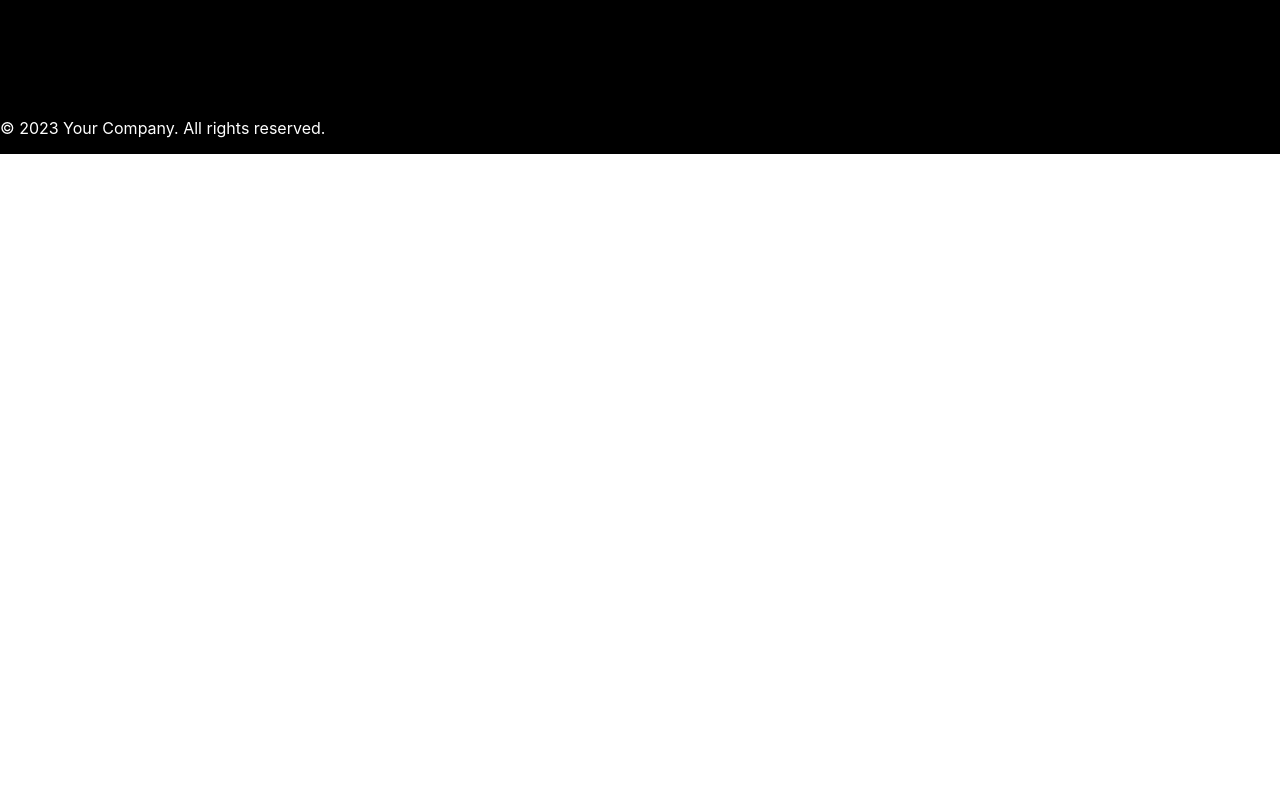
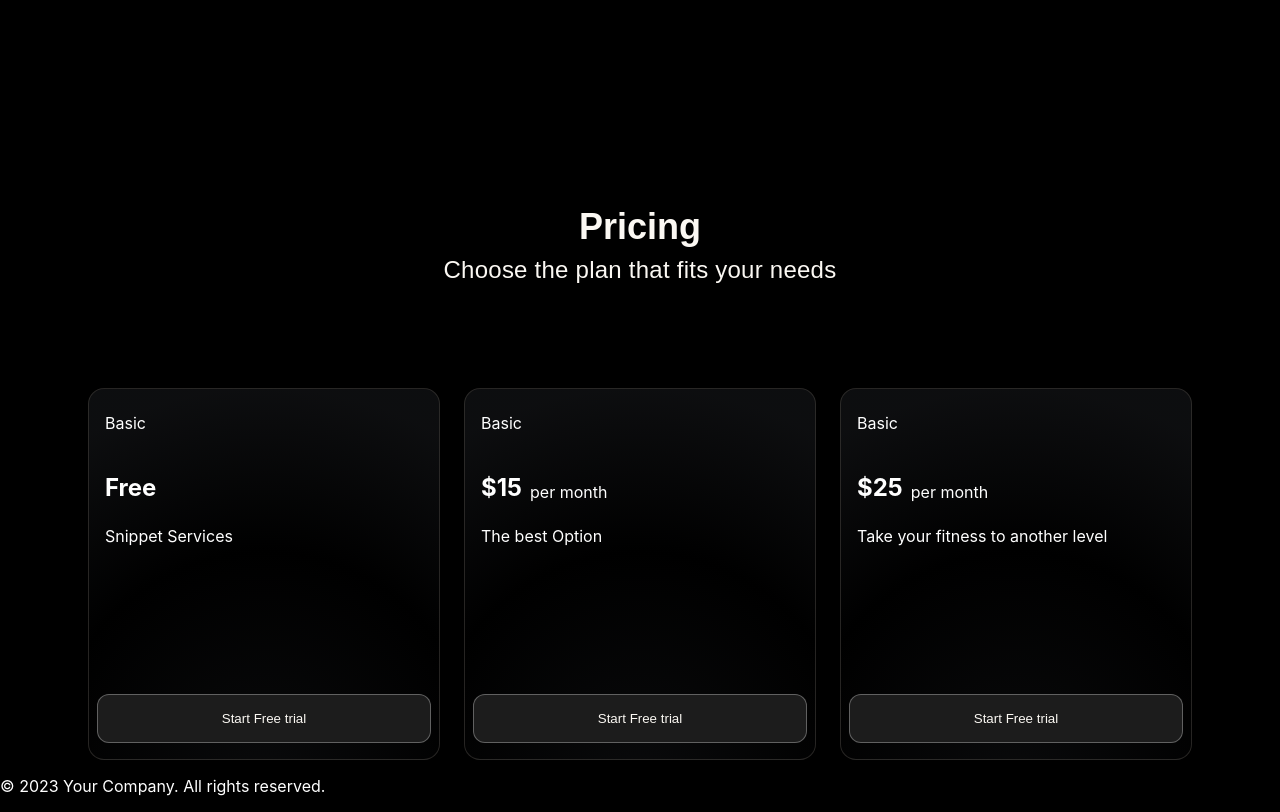
Before and after one commit to Ogunriwa/Gympage, a React (Create React App) app: page / in a window 1280 px wide. Shown: the part 1357-2169 px from the top of the page. Before the commit the page ends 1511 px from the top, so only its background shows below. Built offline with nearby package versions, Linux system fonts and the light colour scheme.

Commit message:
Price cards

```diff
--- a/src/Components/Main.js
+++ b/src/Components/Main.js
@@ -15,7 +15,7 @@ const Main = () => {
            <Hero/>
            <WhyChooseUs/>
            <MeetOurTrainers />
-           <Pricing />
+           <Pricing/>
         </div>
     )
 
--- a/src/Components/MeetOurTrainer.js
+++ b/src/Components/MeetOurTrainer.js
@@ -38,7 +38,7 @@ const MeetOurTrainers = () => {
                 <div className= {styles.exper}>
                     <div className= {styles.new}>
                         <div className= {styles.social}>
-                            <p>John Doe</p>
+                            <p>John Dose</p>
                             <div className= {styles.insta}>
                                 <img src= {instagram}/>
                                 <img src= {tiktok}/>
--- a/src/Components/MeetOurTrainers.module.css
+++ b/src/Components/MeetOurTrainers.module.css
@@ -123,6 +123,7 @@
     .new {
         display:flex;
         justify-content: space-between;
+        align-items: flex-end;
 
     }
 
--- a/src/Components/Pricing.js
+++ b/src/Components/Pricing.js
@@ -2,21 +2,84 @@ import React from "react";
 import styles from "./Pricing.module.css";
 
 const Pricing = () => {
+
+    return (
     <div className= {styles.prices}>
-        <div className= {styles.outrtainers}>
-                <div className= {styles.statem}>
+        <div className= {styles.cards}>
+                <div className= {styles.costm}>
                     <h2>
-                        Our Trainers
+                        Pricing
                     </h2>
-                    <p>Meet fitness experts ready to help you achieve your goals</p>
+                    <p>Choose the plan that fits your needs</p>
                 </div>
+
+        </div>
+
+        <div className= {styles.pricard}>
+
+            <div className={styles.details}>
+                <div className={styles.basic}>
+                    <p>Basic</p>
+                </div>
+                <div className= {styles.free}>
+                    <h2>Free</h2>
+                    <p>Snippet Services</p>
+                </div>
+
+                <div className={styles.butt}>
+                    <button>Start Free trial </button>
+                </div>
+
+
+            </div>
+
+            <div className={styles.details}>
+                <div  className={styles.basic}>
+                    <p>Basic</p>
+                </div>
+                <div className= {styles.free}>
+                    <div className= {styles.nofree}>
+                        <h2> $15</h2>
+                        <p>per month</p>
+
+                    </div>
+                    <p>The best Option</p>
+
+                </div>
+
+                <div className={styles.butt}>
+                    <button>Start Free trial </button>
+                </div>
+
+            </div>
+            <div className={styles.details}>
+                <div  className={styles.basic}>
+                    <p>Basic</p>
+                </div>
+                <div className= {styles.free}>
+                    <div className= {styles.nofree}>
+                        <h2> $25</h2>
+                        <p>per month</p>
+
+                    </div>
+                    <p>Take your fitness to another level</p>
+                </div>
+
+                <div className={styles.butt}>
+                    <button>Start Free trial </button>
+                </div>
+
+
+
+
+            </div>
 
         </div>
 
     </div>
 
 
-
+    )
 
 }
 
--- a/src/Components/Pricing.module.css
+++ b/src/Components/Pricing.module.css
@@ -3,7 +3,7 @@
     @import url('https://fonts.googleapis.com/css2?family=K2D:wght@400;600;700&display=swap');
     @import url('font-service-url');
 
-    .tranars {
+    .cards {
         display:flex;
         flex-direction: column;
         align-items: center;
@@ -12,7 +12,7 @@
 
     }
 
-    .statem {
+    .costm {
         display: flex;
         flex-direction: column;
         justify-content: center;
@@ -20,14 +20,14 @@
         gap:8px
     }
 
-    .statem h2 {
+    .costm h2 {
         color: #FBF8F3;
         font: 700 36px MADE Outer Sans, sans-serif;
         text-align: center;
         margin: 0px;
     }
 
-    .statem p {
+    .costm p {
         color: #FBF8F3;
         font: 400 24px K2D, sans-serif;
         text-align: center;
@@ -37,6 +37,88 @@
 
     }
 
+    .pricard {
+        display: flex;
+
+        gap: 24px;
+        justify-content: center;
+        align-items: center;
+
+
+    }
+
+
+    .details {
+        display: flex;
+        flex-direction: column;
+        width: 350px;
+        height: 370px;
+        border-radius: 16px;
+        border: 1px solid rgba(64, 61, 57, 0.60);
+
+        background: radial-gradient(107.01% 107.01% at 50% 107.01%, rgba(107, 114, 128, 0.09) 0%, rgba(1, 1, 1, 0.08) 58.85%, rgba(107, 114, 128, 0.12) 100%);
+    }
+
+    .free {
+        display: flex;
+        flex-direction: column;
+        padding-left: 16px;
+        gap:24px;
+        padding-top: 40px;
+        padding-bottom: 148px;
+    }
+
+    .free h2{
+
+        margin: 0px;
+    }
+    .details p {
+
+        margin: 0px;
+    }
+    .basic{
+        padding-left: 16px;
+        margin-top: 24px;
+    }
+
+    .nofree {
+        display: flex;
+        gap:8px;
+        align-items: flex-end;
+
+    }
+
+    .nofree h2 {
+        margin: 0px;
+    }
+
+    .nofree p {
+        margin: 0px;
+    }
+
+
+
+
+    .butt button {
+        display: flex;
+        justify-content: center;
+        align-items: center;
+        padding: 16px 94px;
+        border-radius: 12px;
+        border: 1px solid rgba(255, 255, 255, 0.30);
+        background: #1C1C1C;
+        width: 334px;
+        color: #FBF8F3;
+
+
+    }
+
+    .butt{
+        display: flex;
+        align-items: center;
+        justify-content: center;
+    }
+
 
 
 }
```
